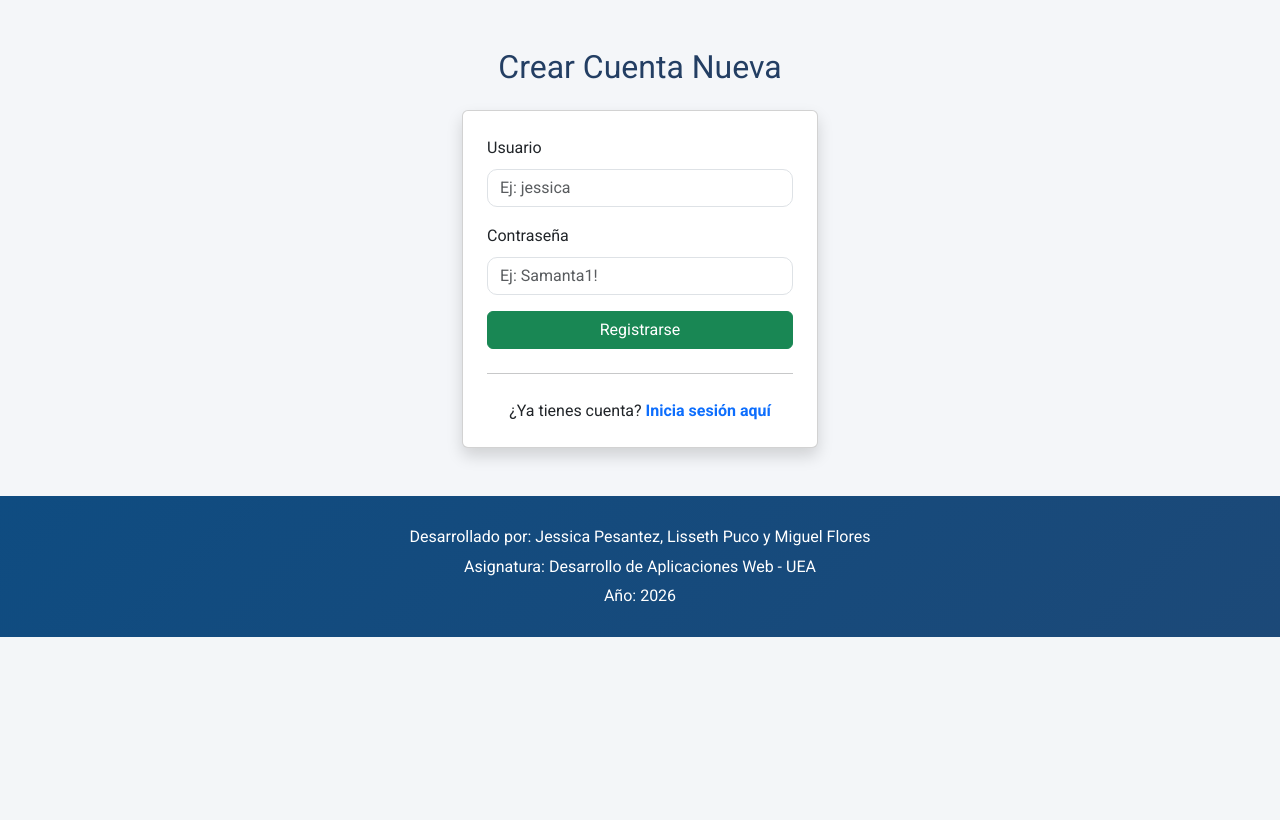
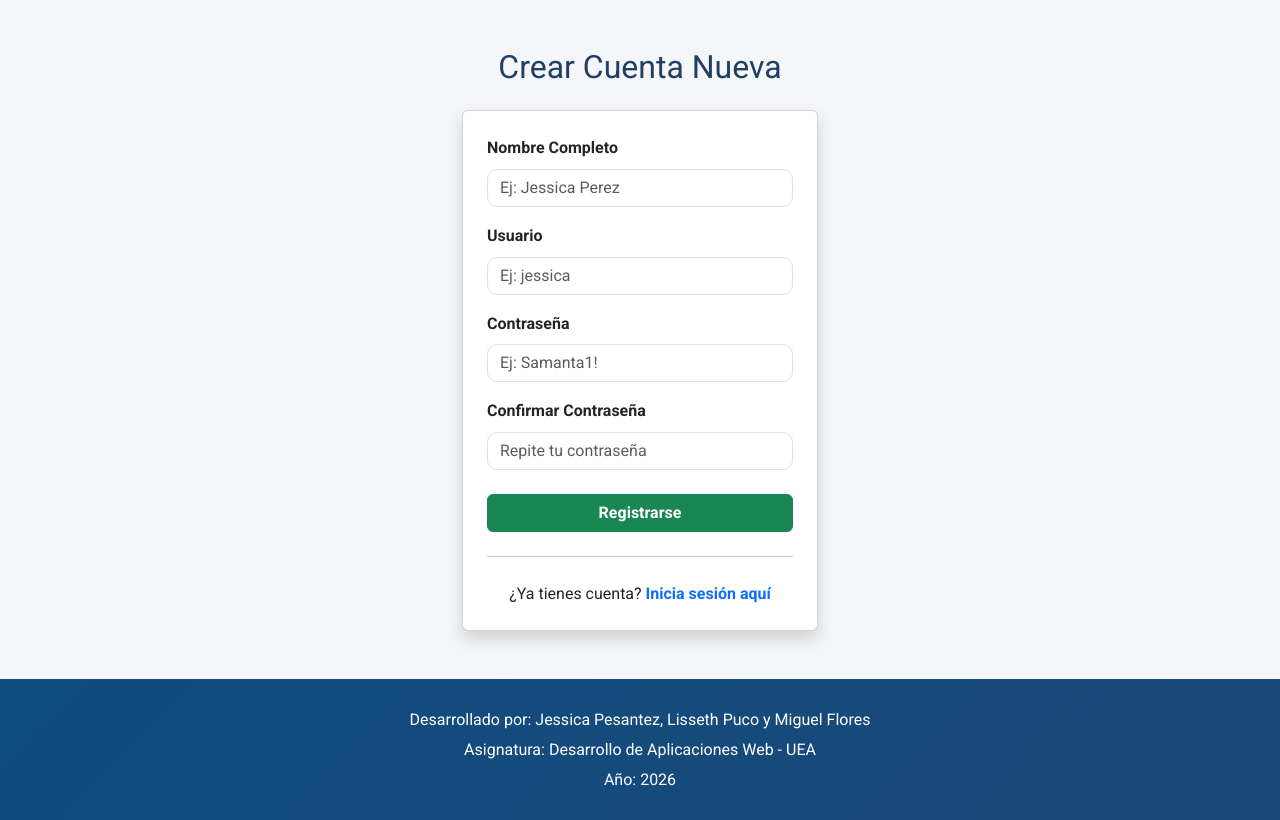
Before and after one commit to miguelfloresuea/DESARROLLO_APPS_WEB_CPE, a Flask app: page /registro in a window 1280 px wide. Shown: the part 283-1103 px from the top of the page. Before the commit the page ends 920 px from the top, so only its background shows below. Run offline with Flask 3, Linux system fonts and the light colour scheme; some libraries are stand-ins or nearby versions.

Commit message:
Agrega campos de nombre y confirmar contraseña al registro

```diff
--- a/PAGINA_WEB_JLM/templates/registro.html
+++ b/PAGINA_WEB_JLM/templates/registro.html
@@ -12,9 +12,22 @@
                     <form method="POST">
                         {{ form.hidden_tag() }}
 
+                        <!-- Campo Nombre Completo (Faltaba) -->
+                        <div class="mb-3">
+                            {{ form.nombre_completo.label(class="form-label fw-bold") }}
+                            {{ form.nombre_completo(class="form-control", placeholder="Ej: Jessica Perez") }}
+                            {% if form.nombre_completo.errors %}
+                                <div class="text-danger small mt-1">
+                                    {% for error in form.nombre_completo.errors %}
+                                        <span><i class="bi bi-exclamation-circle"></i> {{ error }}</span>
+                                    {% endfor %}
+                                </div>
+                            {% endif %}
+                        </div>
+
                         <!-- Campo Usuario -->
                         <div class="mb-3">
-                            {{ form.usuario.label(class="form-label") }}
+                            {{ form.usuario.label(class="form-label fw-bold") }}
                             {{ form.usuario(class="form-control", id="usuario", placeholder="Ej: jessica") }}
 
                             <!-- Requisitos de usuario -->
@@ -43,7 +56,7 @@
 
                         <!-- Campo Contraseña -->
                         <div class="mb-3">
-                            {{ form.password.label(class="form-label") }}
+                            {{ form.password.label(class="form-label fw-bold") }}
                             {{ form.password(class="form-control", id="password", placeholder="Ej: Samanta1!") }}
 
                             <!-- Requisitos de contraseña -->
@@ -82,8 +95,21 @@
                             {% endif %}
                         </div>
 
-                        <div class="d-grid">
-                            {{ form.submit(class="btn btn-success") }}
+                        <!-- Campo Confirmar Contraseña (Faltaba) -->
+                        <div class="mb-3">
+                            {{ form.confirmar_password.label(class="form-label fw-bold") }}
+                            {{ form.confirmar_password(class="form-control", placeholder="Repite tu contraseña") }}
+                            {% if form.confirmar_password.errors %}
+                                <div class="text-danger small mt-1">
+                                    {% for error in form.confirmar_password.errors %}
+                                        <span><i class="bi bi-exclamation-circle"></i> {{ error }}</span>
+                                    {% endfor %}
+                                </div>
+                            {% endif %}
+                        </div>
+
+                        <div class="d-grid mt-4">
+                            {{ form.submit(class="btn btn-success fw-bold") }}
                         </div>
                     </form>
 
```
